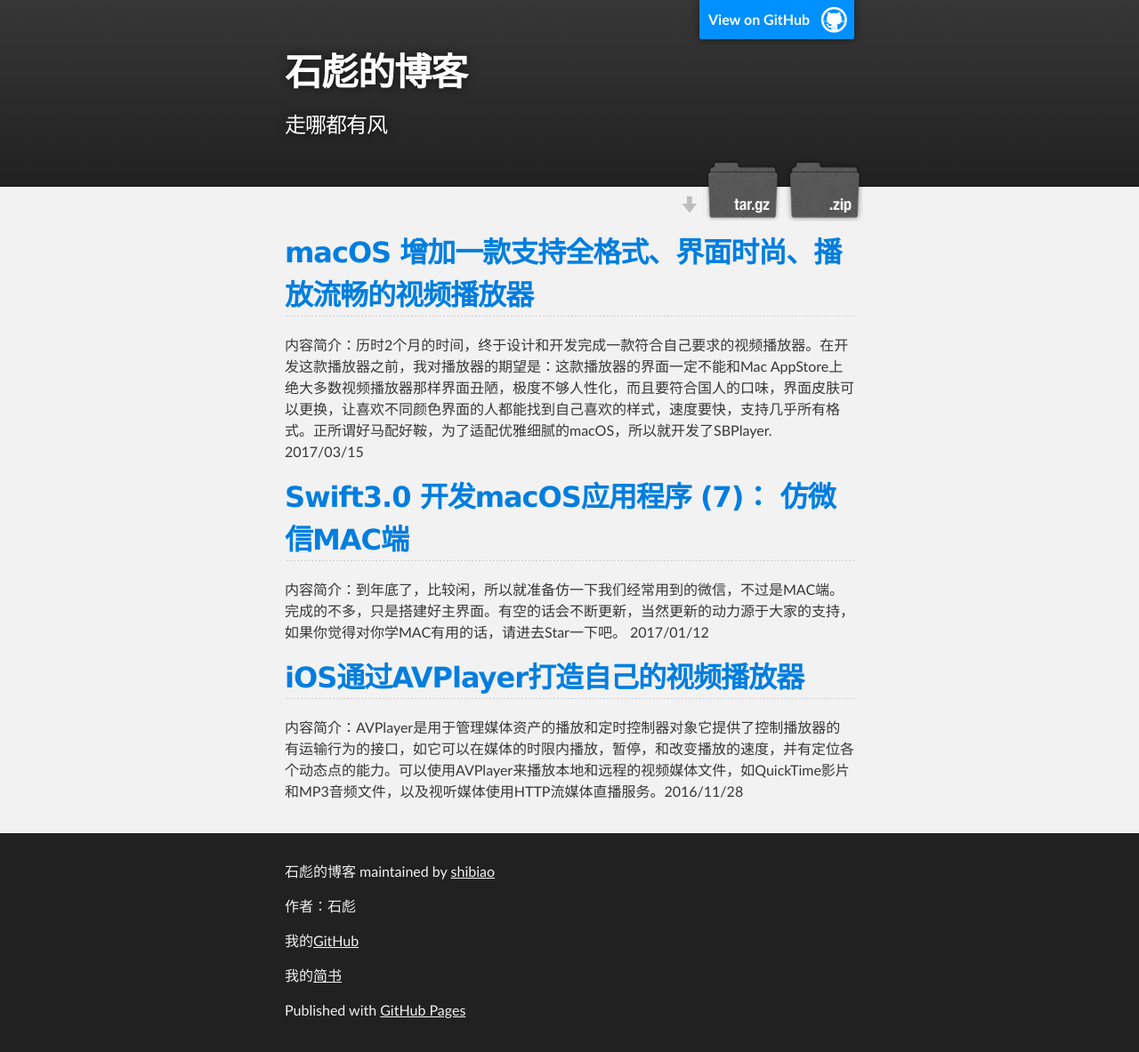
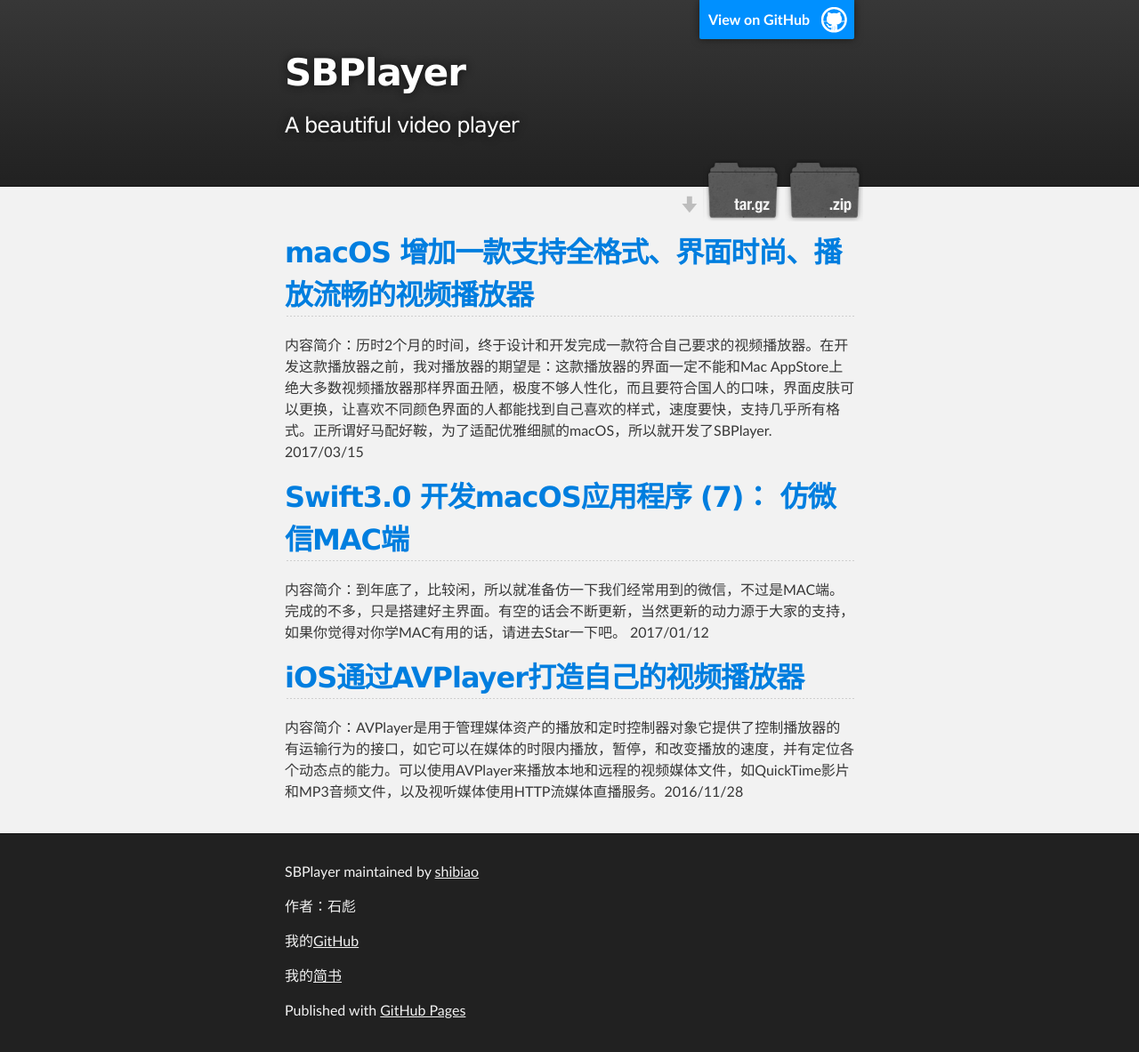
Before and after one commit to shibiao/sbplayer.github.io, a Jekyll site: the page built from index.md, in a window 1280 px wide. Shown: the whole page at 89% size. Built offline with Jekyll 4.4.1, drawn with Linux system fonts in a browser that asks for light colours; our own code applies the rules of GitHub Pages for plain Markdown files.

Commit message:
Update _config.yml

```diff
--- a/_config.yml
+++ b/_config.yml
@@ -1,5 +1,5 @@
-title: 石彪的博客
-description: 走哪都有风
+title: SBPlayer
+description: A beautiful video player
 show_downloads: true
 google_analytics:
 theme:
```
